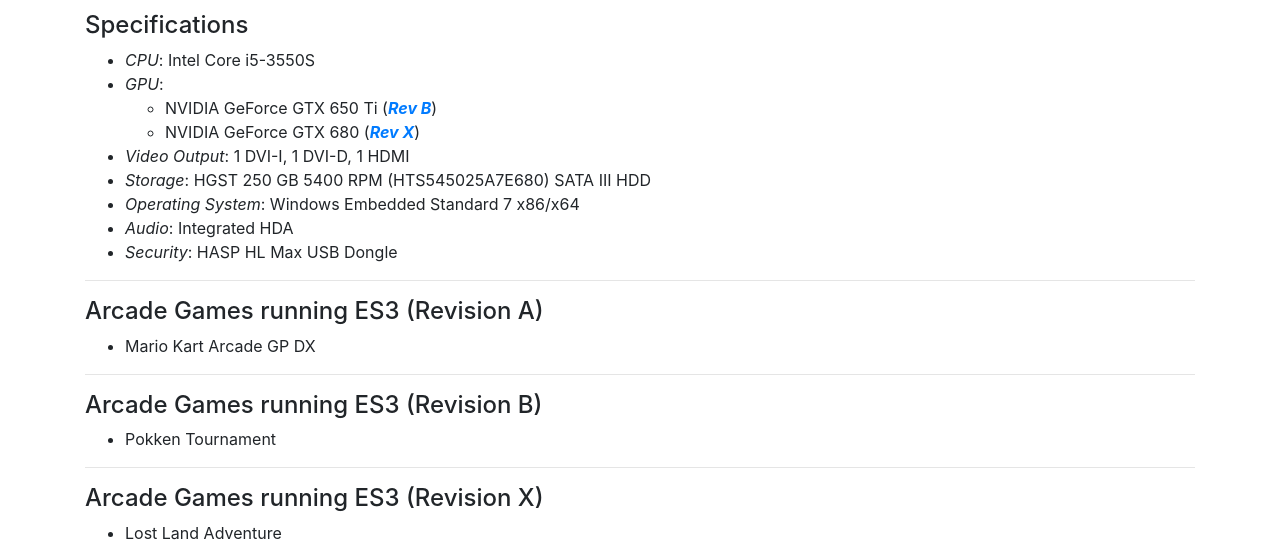
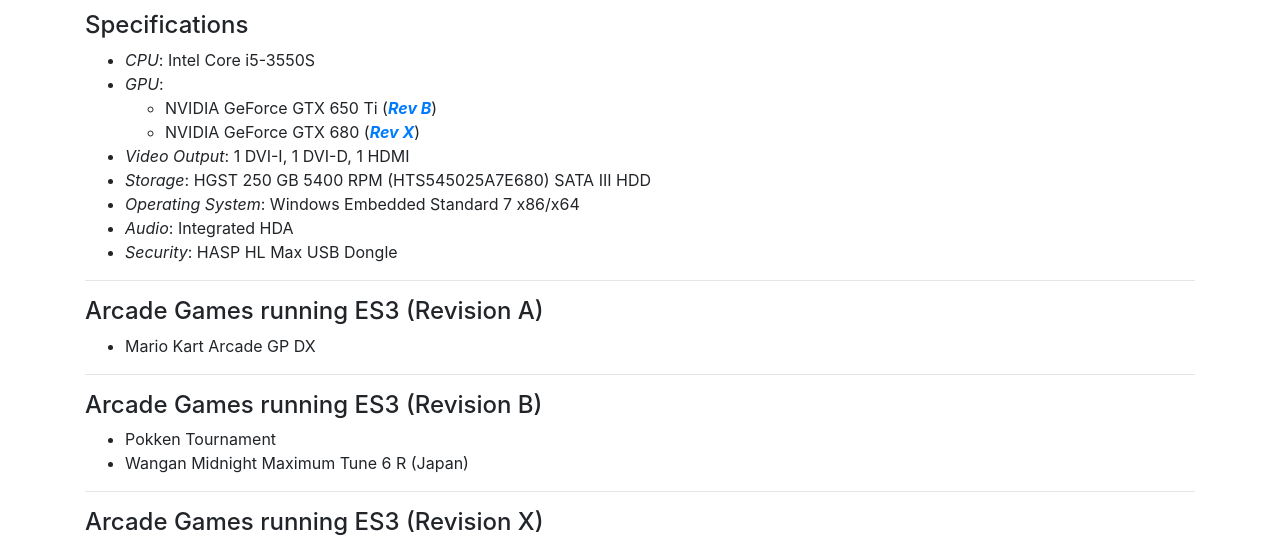
Before and after one commit to XCore64/pcbasednamco, a plain HTML site: page pcb/es3.html in a window 1280 px wide. Shown: the part 178-720 px from the top of the page. Drawn offline with Linux system fonts and the light colour scheme.

Commit message:
Update es3.html
Added WMMT6R to ES3-B

```diff
--- a/pcb/es3.html
+++ b/pcb/es3.html
@@ -68,6 +68,7 @@
 			<h4 id="es3b">Arcade Games running ES3 (Revision B)</h4>
 				<ul>
 					<li>Pokken Tournament</li>
+					<li>Wangan Midnight Maximum Tune 6 R (Japan)</li>
 				</ul>
 			<hr />
 			<h4 id="es3x">Arcade Games running ES3 (Revision X)</h4>
```
